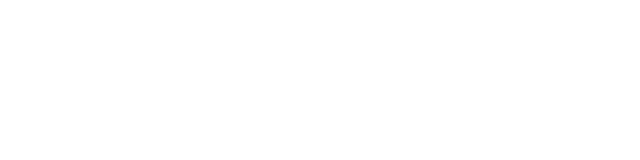
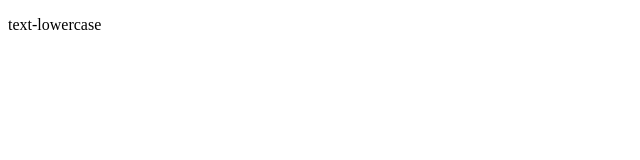
Before and after one commit to Rohitjangid17/angular-news-app, an Angular app: page / in a window 1280 px wide. Shown: the top 160 px of the page, without its empty margins (0-640 px from the left). Built offline with nearby package versions, Linux system fonts and the light colour scheme.

Commit message:
root component some changes

```diff
--- a/src/app/app.component.html
+++ b/src/app/app.component.html
@@ -1 +1,4 @@
 <router-outlet></router-outlet>
+
+
+<p>text-lowercase</p>
```
